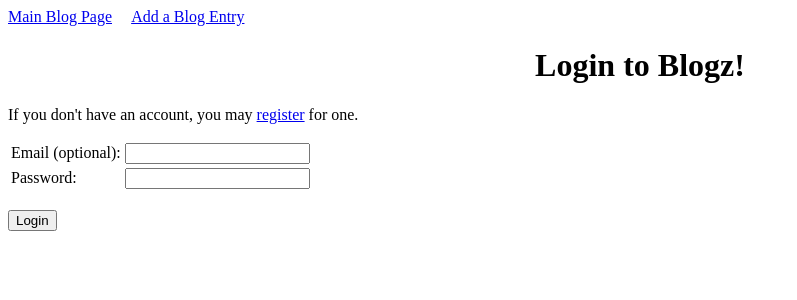
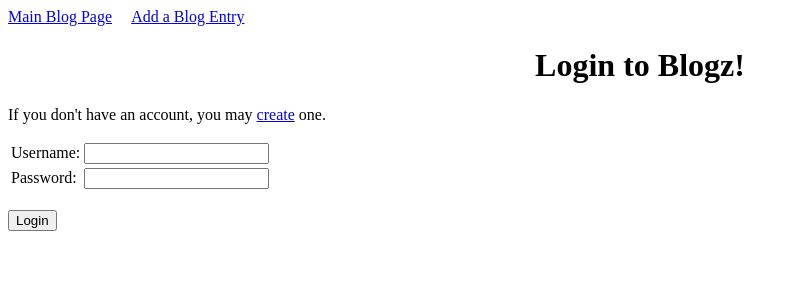
Before and after one commit to penguinistakc/blogz, a Flask app: template templates/login.html in a window 1280 px wide. Shown: the top 300 px of the page, without its empty margins (0-797 px from the left). Run offline with Flask 2, Linux system fonts and the light colour scheme; the template is opened without the code that fills it, so the values that code supplies are empty.

Commit message:
login page complete

```diff
--- a/main.py
+++ b/main.py
@@ -35,13 +35,13 @@ class Blog(db.Model):
 class User(db.Model):
     #primary key column -- id
     id = db.Column(db.Integer, primary_key=True)
-    email = db.Column(db.String(120), unique=True)
-    username = db.Column(db.String(120))
+    username = db.Column(db.String(120), unique=True)
+    password = db.Column(db.String(120))
     #blogs list is populated with blogs from Blog with owner
     blogs = db.relationship('Blog', backref='owner')
 
-    def __init__(self, email, password):
-        self.email = email
+    def __init__(self, username, password):
+        self.username = username
         self.password = password
 
 def validate_title(title):
@@ -73,10 +73,10 @@ def blog():
         posts = Blog.query.all()
         return render_template('blog.html',posts=posts,title='Build a Blog')
 
-
-
 @app.route('/newpost', methods=['POST', 'GET'])
 def newpost():
+
+    owner = User.query.filter_by(username=session['username']).first()
     blog_title = ''
     blog_body = ''
     error_title = ''
@@ -85,10 +85,10 @@ def newpost():
         blog_title = request.form['blogTitle']
         blog_body = request.form['blogBody']
         if validate_title(blog_title) and validate_body(blog_body):
-            new_blog = Blog(blog_title, blog_body)
+            new_blog = Blog(blog_title, blog_body, owner)
             db.session.add(new_blog)
             db.session.commit()
-            print("--->>> THE NEW BLOG ID IS..." + str(new_blog.id))
+            #print("--->>> THE NEW BLOG ID IS..." + str(new_blog.id))
             return redirect('/blog?id=' + str(new_blog.id))
         else:
             if not validate_title(blog_title):
@@ -101,7 +101,63 @@ def newpost():
     #tasks = Task.query.filter_by(completed = False,owner=owner).all()
     #completed_tasks = Task.query.filter_by(completed = True,owner=owner).all()
 
-    return render_template('newpost.html',title='Get It Done!',blog_title=blog_title,blog_body=blog_body,error_title=error_title,error_body=error_body)
+    return render_template('newpost.html',title='Blogz',blog_title=blog_title,blog_body=blog_body,error_title=error_title,error_body=error_body)
+
+@app.route("/login", methods=['POST', 'GET'])
+def login():
+
+    username_error = ""
+    password_error = ""
+    if request.method == 'POST':
+        username = request.form['username']
+        password = request.form['password']
+        '''
+        return user data from database (User table). We expect only one email (since it is unique), so tell it to return the first record
+        it finds (this is equivalent to a fetch 1 rows statement in db2). This statement ends the query after the first email is found,
+        rather than completing the table scan - so it may save us a few cpu cycles.
+        '''
+        user = User.query.filter_by(username=username).first()
+        #if there is a user, and user.password == the password from the form, let the user login
+
+        if user and user.password == password:
+            #TODO - "remember" that the user has logged in
+            session['username'] = username
+            flash("Logged In")
+            return redirect('/newpost')
+        else:
+            if not user:
+                username_error = "User does not exist, please re-enter or register for new account"
+            else:
+                password_error = "Password is incorrect, please re-enter"
+
+    return render_template('login.html',username_error=username_error,password_error=password_error)
+
+@app.route("/signup", methods=['POST', 'GET'])
+def register():
+    if request.method == 'POST':
+        username = request.form['username']
+        password = request.form['password']
+        verify = request.form['verifyPassword']
+
+        #TODO - validate user data
+
+        existing_user = User.query.filter_by(username=username).first()
+        if not existing_user:
+            new_user = User(username, password)
+            db.session.add(new_user)
+            db.session.commit()
+            #TODO - remember the user
+            session['username'] = username
+            return redirect('/newpost')
+        else:
+            #TODO - user better response messaging
+            flash('This user already exists', 'error')
+
+    return render_template("signup.html")
+
+
+
+
 
 if __name__ == '__main__':
     app.run()
--- a/templates/login.html
+++ b/templates/login.html
@@ -10,16 +10,18 @@
 
 {% block content %}
 <h1>Login to Blogz!</h1>
-<p>If you don't have an account, you may <a href="/register">register</a> for one.</p>
+<p>If you don't have an account, you may <a href="/signup">create</a> one.</p>
 <form action="/login" method="post">
         <table>
             <tr>
-                <td><label for="email">Email (optional):</label></td>
-                <td><input name="email" id="email" type="text" value="{{ email }}"/></td>
+                <td><label for="username">Username:</label></td>
+                <td><input name="username" id="username" type="text" value="{{ username }}"/>
+                    <span class="error">{{ username_error }}</span></td>
             </tr>
             <tr>
                 <td><label for="password">Password:</label></td>
-                <td><input name="password" id="password" type="password" /></td>
+                <td><input name="password" id="password" type="password" />
+                    <span class="error">{{ password_error }}</span></td>
             </tr>
         </table>
     <br />
--- a/templates/signup.html
+++ b/templates/signup.html
@@ -13,8 +13,8 @@
 <form action="/signup" method="post">
         <table>
             <tr>
-                <td><label for="email">Email:</label></td>
-                <td><input name="email" id="email" type="text" value="{{ email }}"/></td>
+                <td><label for="username">Username:</label></td>
+                <td><input name="username" id="username" type="text" value="{{ username }}"/></td>
             </tr>
             <tr>
                 <td><label for="password">Password:</label></td>
```
